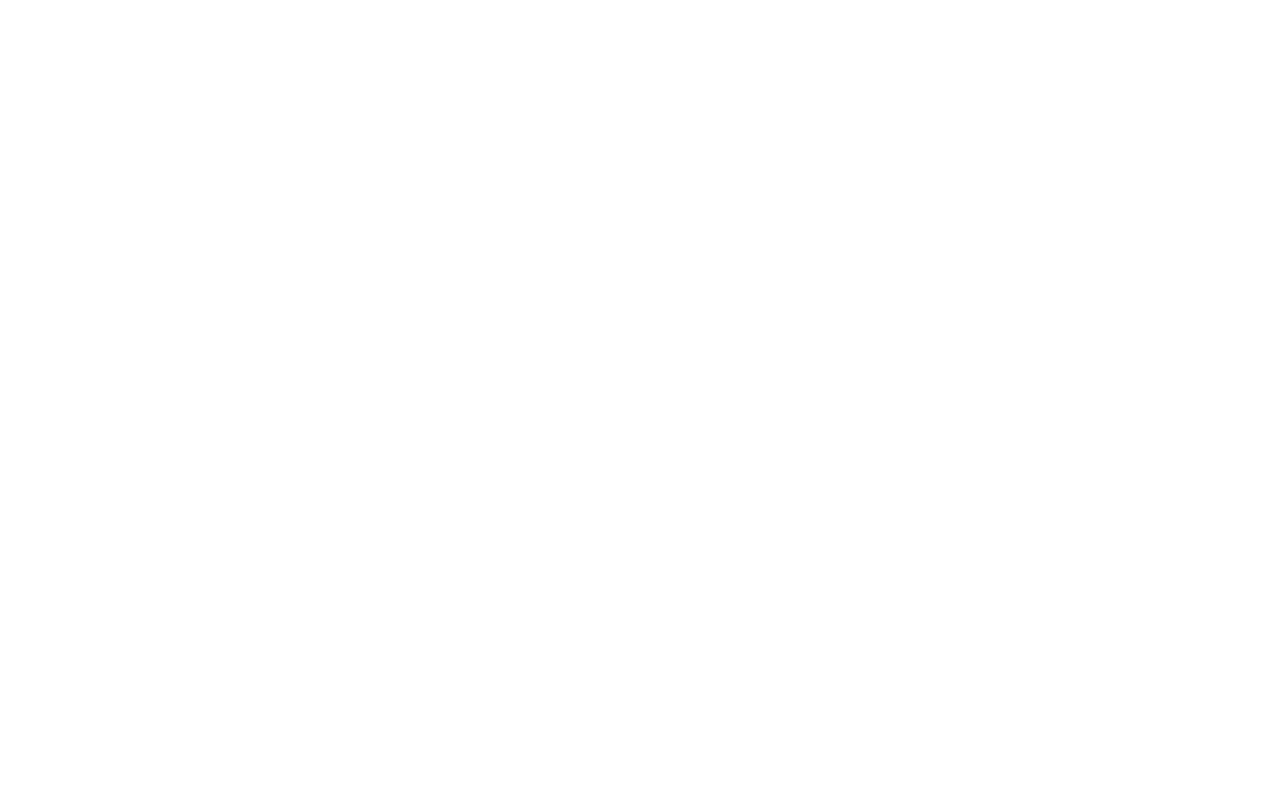
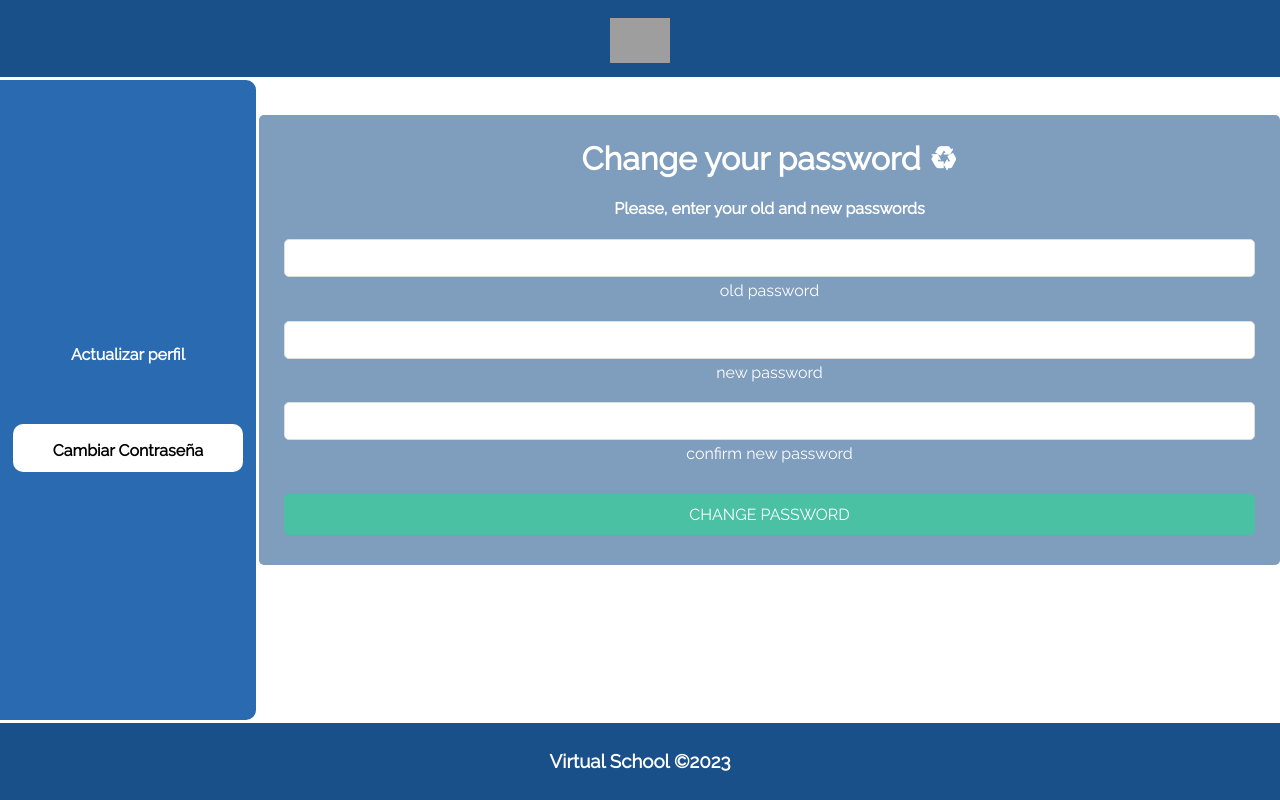
Before and after one commit to 12jaime12/VirtualSchool, a React (Vite) app: page /profile/changePassword in a window 1280 px wide. Before the commit this address had no page. Built offline with nearby package versions, Linux system fonts and the light colour scheme; grey boxes are pictures that could not be loaded.

Commit message:
avances dia 5

```diff
--- /dev/null
+++ b/src/components/ChangePassword/ChangePassword.jsx
@@ -0,0 +1,118 @@
+import { useForm } from "react-hook-form";
+import React, { useEffect, useState } from "react";
+import Swal from "sweetalert2";
+import { Navigate } from "react-router-dom";
+import { useAuth } from "../../contexts/authContext";
+import useChangePasswordError from "../../hooks/useChangePasswordError";
+import { changePassword } from "../../service/API_proyect/user.service";
+
+const ChangePassword = () => {
+  const { setUser } = useAuth();
+  const { register, handleSubmit } = useForm();
+  const [res, setRes] = useState({});
+  const [send, setSend] = useState(false);
+  const [changePasswordOk, setChangePasswordOk] = useState(false);
+  //! --------- funcion que controla el formulario-----------------------
+  const formSubmit = async (formData) => {
+    const { password, newPassword, confirmPassword } = formData;
+    if (newPassword == confirmPassword) {
+      Swal.fire({
+        title: "Are you sure you want to change your password?",
+        icon: "warning",
+        showCancelButton: true,
+        confirmButtonColor: "rgb(73, 193, 162)",
+        cancelButtonColor: "#d33",
+        confirmButtonText: "YES",
+      }).then(async (result) => {
+        if (result.isConfirmed) {
+          setSend(true);
+          setRes(await changePassword({ password, newPassword }));
+          setSend(false);
+        }
+      });
+    } else {
+      Swal.fire({
+        icon: "error",
+        title: " New Password don't match witch confirmation password❎.",
+        showConfirmButton: false,
+        timer: 2500,
+      });
+    }
+  };
+  //! --------------- USEEFFECT  que controla la gestion de errores ----------------------
+  useEffect(() => {
+    useChangePasswordError(res, setChangePasswordOk, setUser);
+  }, [res]);
+
+  //! ---------------- LOS CONDICIONALES CON LOS ESTADOS DE NAVEGACION --------------------
+
+  if (changePasswordOk) {
+    //! no utilizamos el logout aunque no pasaria nada. No lo utlizo porque da warning
+    //! el setUser y el borrado del localStorage lo hacemos mejor en el useError correspondiente de la pagina
+    //logout();
+    //setUser(() => null);
+    //localStorage.removeItem("user");
+    return <Navigate to="/login" />;
+  }
+  return (
+    <>
+      <div className="form-wrap">
+        <h1>Change your password ♻</h1>
+        <p>Please, enter your old and new passwords</p>
+        <form onSubmit={handleSubmit(formSubmit)}>
+          <div className="password_container form-group">
+            <input
+              className="input_user"
+              type="password"
+              id="password"
+              name="password"
+              autoComplete="false"
+              {...register("password", { required: true })}
+            />
+            <label htmlFor="custom-input" className="custom-placeholder">
+              old password
+            </label>
+          </div>
+          <div className="newPassword_container form-group">
+            <input
+              className="input_user"
+              type="password"
+              id="newPassword"
+              name="newPassword"
+              autoComplete="false"
+              {...register("newPassword", { required: true })}
+            />
+            <label htmlFor="custom-input" className="custom-placeholder">
+              new password
+            </label>
+          </div>
+          <div className="confirmPassword_container form-group">
+            <input
+              className="input_user"
+              type="password"
+              id="confirmPassword"
+              name="confirmPassword"
+              autoComplete="false"
+              {...register("confirmPassword", { required: true })}
+            />
+            <label htmlFor="custom-input" className="custom-placeholder">
+              confirm new password
+            </label>
+          </div>
+          <div className="btn_container">
+            <button
+              className="btn"
+              type="submit"
+              disabled={send}
+              style={{ background: send ? "#49c1a388" : "#49c1a2" }}
+            >
+              CHANGE PASSWORD
+            </button>
+          </div>
+        </form>
+      </div>
+    </>
+  );
+};
+
+export default ChangePassword;
--- a/src/components/FigureUser/FigureUser.jsx
+++ b/src/components/FigureUser/FigureUser.jsx
@@ -1,3 +1,4 @@
+import React from "react";
 import "./FigureUser.css";
 
 const FigureUser = (user) => {
--- a/src/components/FormProfile/FormProfile.jsx
+++ b/src/components/FormProfile/FormProfile.jsx
@@ -1,10 +1,11 @@
 import "./FormProfile.css";
 import useUpdateError from "../../hooks/useUpdateError";
 import { useAuth } from "../../contexts/authContext";
-import { useEffect, useState } from "react";
+import React, { useEffect, useState } from "react";
 import Swal from "sweetalert2";
 import FigureUser from "../FigureUser/FigureUser";
 import { useForm } from "react-hook-form";
+
 import { updateUser } from "../../service/API_proyect/user.service";
 import Uploadfile from "../UploadFile/UploadFile";
 
@@ -79,7 +80,8 @@
                 className="btn"
                 type="submit"
                 disabled={send}
-                style={{ background: send ? "#49c1a388" : "#49c1a2" }}>
+                style={{ background: send ? "#49c1a388" : "#49c1a2" }}
+              >
                 Cambiar datos de usuario
               </button>
             </div>
--- /dev/null
+++ b/src/components/ProfileHome/ProfileHome.css
@@ -0,0 +1,3 @@
+.negro{
+    color: black;
+}
--- /dev/null
+++ b/src/components/ProfileHome/ProfileHome.jsx
@@ -0,0 +1,16 @@
+import React from "react";
+import { useAuth } from "../../contexts/authContext";
+import "./ProfileHome.css";
+const ProfileHome = () => {
+  const { user } = useAuth();
+  return (
+    <div>
+      <h3 className="negro">
+        Bienvenido {user.name} a tu perfil aqui podras cambiar tus datos
+        personales
+      </h3>
+    </div>
+  );
+};
+
+export default ProfileHome;
--- a/src/main.jsx
+++ b/src/main.jsx
@@ -24,6 +24,9 @@
 import Profesorado from "./components/Profesorado/Profesorado.jsx";
 import AddAlumnTeacher from "./pages/AddALumnTeacher/AddAlumnTeacher.jsx";
 import AsignaturaSelect from "./components/AsignaturaSelect/AsignaturaSelect.jsx";
+import ProfileHome from "./components/ProfileHome/ProfileHome.jsx";
+import FormProfile from "./components/FormProfile/FormProfile.jsx";
+import ChangePassword from "./components/ChangePassword/ChangePassword.jsx";
 
 ReactDOM.createRoot(document.getElementById("root")).render(
   <React.StrictMode>
@@ -35,14 +38,14 @@
             <Route path="/login" element={<Login />} />
             <Route path="/register" element={<Register />} />
             <Route path="/verifyCode" element={<CheckCode />} />
-            <Route
-              path="/profile"
-              element={
-                <Protected>
-                  <Profile />
-                </Protected>
-              }
-            />
+            <Route path="/profile" element={<Profile />}>
+              <Route index element={<ProfileHome />} />
+              <Route path="/profile/formProfile" element={<FormProfile />} />
+              <Route
+                path="/profile/changePassword"
+                element={<ChangePassword />}
+              />
+            </Route>
             <Route path="/forgotpassword" element={<ForgotPassword />} />
             <Route path="/dashboard" element={<Dashboard />}>
               <Route index element={<Horario />} />
--- a/src/pages/Profile/Profile.css
+++ b/src/pages/Profile/Profile.css
@@ -6,7 +6,7 @@
     background-color: #296ab1;
     border-radius: 0 10px 10px 0;
     width: 20vw;
-    height: 80vh;
+    min-height: 80vh;
     display: flex;
     justify-content: center;
     align-items: center;
@@ -44,7 +44,7 @@
 
 .content{
     width: 80vw;
-    height: 80vh;
+    min-height: 80vh;
     border-top: 3px solid white;
     border-bottom: 3px solid white;
     border-left: 3px solid white;
--- a/src/pages/Profile/Profile.jsx
+++ b/src/pages/Profile/Profile.jsx
@@ -1,3 +1,4 @@
+import { NavLink, Navigate, Outlet } from "react-router-dom";
 import "./Profile.css";
 
 import React from "react";
@@ -9,15 +10,19 @@
         <div className="options">
           <ul>
             <li>
-              <p>Cambiar Contraseña</p>
+              <NavLink to="/profile/formProfile">
+                <p>Actualizar perfil</p>
+              </NavLink>
             </li>
             <li>
-              <p>Actualizar perfil</p>
+              <NavLink to="/profile/changePassword">
+                <p>Cambiar Contraseña</p>
+              </NavLink>
             </li>
           </ul>
         </div>
         <div className="content">
-          <p>profile</p>
+          <Outlet />
         </div>
       </div>
     </>
--- a/src/service/API_proyect/user.service.js
+++ b/src/service/API_proyect/user.service.js
@@ -105,3 +105,15 @@
       return error;
     });
 };
+//------------change-password----------------
+export const changePassword = async (formData) => {
+  return API.patch("/user/changePassword", formData, {
+    headers: {
+      Authorization: `Bearer ${updateToken()}`,
+    },
+  })
+    .then((res) => res)
+    .catch((error) => {
+      return error;
+    });
+};
```
Also changed, not shown: src/components/Nav/Nav.jsx (+18 -0 lines), src/components/ChangePassword/ChangePassword.css (added).
